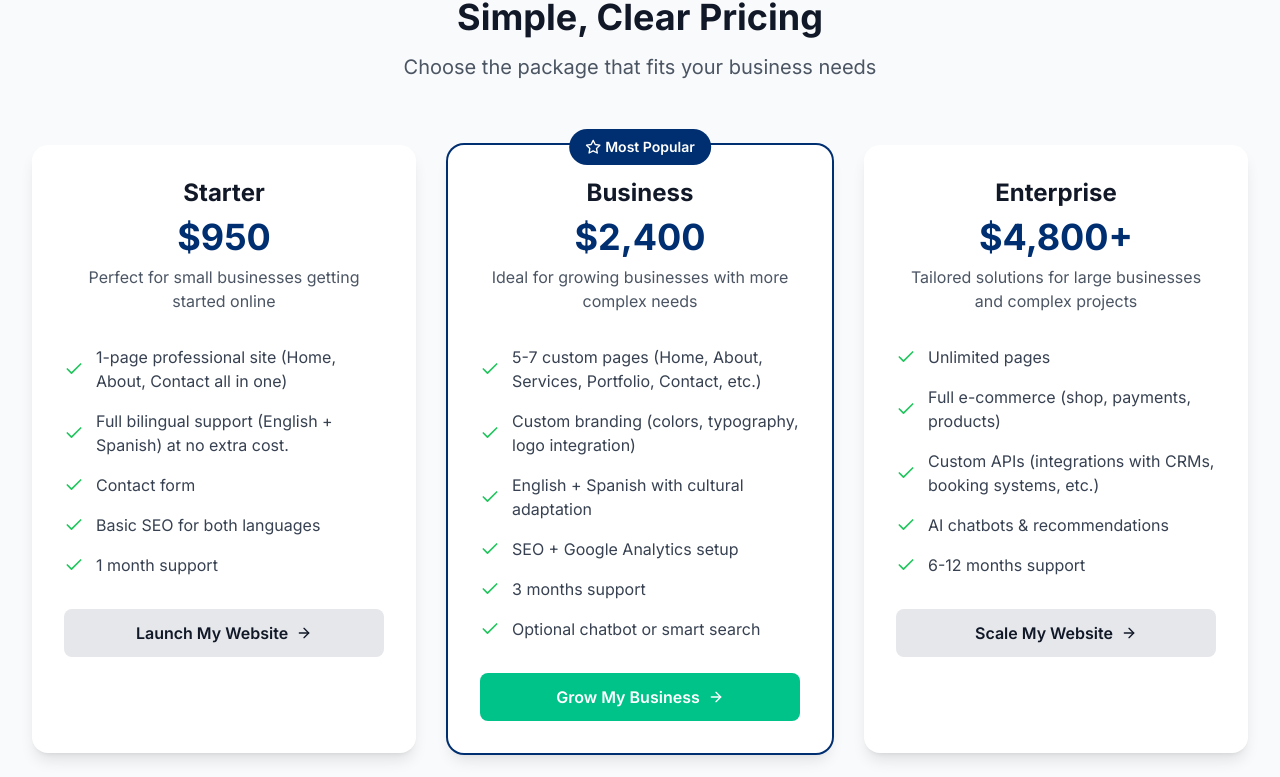
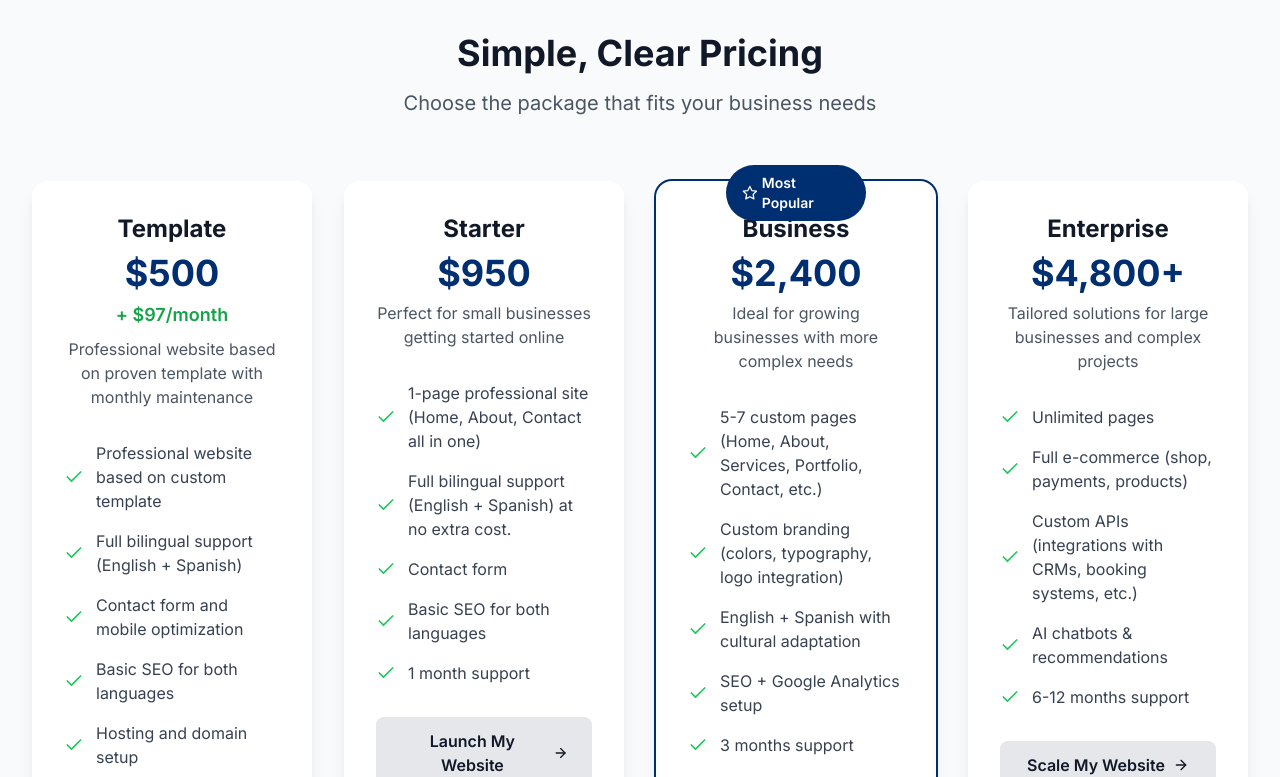
Before and after one commit to IberiaTech-Solutions/iberiatech, a Next.js app: page / in a window 1280 px wide. Shown: the part 1977-2754 px from the top of the page. Built offline with nearby package versions, Linux system fonts and the light colour scheme.

Commit message:
Add template-based pricing service and pricing navigation

```diff
--- a/components/Header.tsx
+++ b/components/Header.tsx
@@ -20,6 +20,7 @@ export default function Header() {
     { key: 'nav.home', href: '#home' },
     { key: 'nav.about', href: '#about' },
     { key: 'nav.services', href: '#services' },
+    { key: 'nav.pricing', href: '#pricing' },
     { key: 'nav.portfolio', href: '#portfolio' },
     { key: 'nav.contact', href: '#contact' },
   ]
--- a/components/LanguageProvider.tsx
+++ b/components/LanguageProvider.tsx
@@ -18,6 +18,7 @@ const translations = {
     'nav.home': 'Home',
     'nav.about': 'About',
     'nav.services': 'Services',
+    'nav.pricing': 'Pricing',
     'nav.portfolio': 'Portfolio',
     'nav.contact': 'Contact',
     'hero.title': 'We build modern websites that bring you more customers',
@@ -49,6 +50,8 @@ const translations = {
     'services.support.desc': 'Comprehensive care plans including backups, updates, security monitoring, and technical support.',
     'pricing.title': 'Simple, Clear Pricing',
     'pricing.subtitle': 'Choose the package that fits your business needs',
+    'pricing.template.name': 'Template',
+    'pricing.template.desc': 'Professional website based on proven template with monthly maintenance',
     'pricing.starter.name': 'Starter',
     'pricing.starter.desc': 'Perfect for small businesses getting started online',
     'pricing.business.name': 'Business',
@@ -57,6 +60,7 @@ const translations = {
     'pricing.enterprise.desc': 'Tailored solutions for large businesses and complex projects',
     'pricing.popular': 'Most Popular',
     'pricing.getstarted': 'Get Started',
+    'pricing.cta.template': 'Get Template Website',
     'pricing.cta.starter': 'Launch My Website',
     'pricing.cta.business': 'Grow My Business',
     'pricing.cta.enterprise': 'Scale My Website',
@@ -143,6 +147,7 @@ const translations = {
     'nav.home': 'Inicio',
     'nav.about': 'Acerca de',
     'nav.services': 'Servicios',
+    'nav.pricing': 'Precios',
     'nav.portfolio': 'Portafolio',
     'nav.contact': 'Contacto',
     'hero.title': 'Construimos sitios web modernos que te traen más clientes',
@@ -201,6 +206,8 @@ const translations = {
     'contact.form.sending': 'Enviando...',
     'pricing.title': 'Precios Simples y Claros',
     'pricing.subtitle': 'Elija el paquete que se adapte a las necesidades de su empresa',
+    'pricing.template.name': 'Plantilla',
+    'pricing.template.desc': 'Sitio web profesional basado en plantilla probada con mantenimiento mensual',
     'pricing.starter.name': 'Básico',
     'pricing.starter.desc': 'Perfecto para pequeñas empresas que comienzan en línea',
     'pricing.business.name': 'Empresarial',
@@ -209,6 +216,7 @@ const translations = {
     'pricing.enterprise.desc': 'Soluciones personalizadas para grandes empresas y proyectos complejos',
     'pricing.popular': 'Más Popular',
     'pricing.getstarted': 'Comenzar',
+    'pricing.cta.template': 'Obtener Sitio con Plantilla',
     'pricing.cta.starter': 'Lanzar Mi Sitio Web',
     'pricing.cta.business': 'Hacer Crecer Mi Negocio',
     'pricing.cta.enterprise': 'Escalar Mi Sitio Web',
--- a/components/PricingSection.tsx
+++ b/components/PricingSection.tsx
@@ -8,6 +8,34 @@ export default function PricingSection() {
   const { t, language } = useLanguage()
 
   const pricingPlans = [
+    {
+      nameKey: 'pricing.template.name',
+      price: language === 'es' ? '€500' : '$500',
+      monthlyPrice: language === 'es' ? '€97/mes' : '$97/month',
+      descriptionKey: 'pricing.template.desc',
+      ctaKey: 'pricing.cta.template',
+      features: language === 'es' ? [
+        'Sitio web profesional basado en plantilla personalizada',
+        'Soporte bilingüe completo (Inglés + Español)',
+        'Formulario de contacto y optimización móvil',
+        'SEO básico para ambos idiomas',
+        'Configuración de hosting y dominio',
+        'Certificado SSL incluido',
+        '1 mes de soporte inicial',
+        'Mantenimiento mensual incluido'
+      ] : [
+        'Professional website based on custom template',
+        'Full bilingual support (English + Spanish)',
+        'Contact form and mobile optimization',
+        'Basic SEO for both languages',
+        'Hosting and domain setup',
+        'SSL certificate included',
+        '1 month initial support',
+        'Monthly maintenance included'
+      ],
+      popular: false,
+      isTemplate: true
+    },
     {
       nameKey: 'pricing.starter.name',
       price: language === 'es' ? '€950' : '$950',
@@ -90,7 +118,7 @@ export default function PricingSection() {
           </p>
         </motion.div>
 
-        <div className="grid grid-cols-1 md:grid-cols-3 gap-8">
+        <div className="grid grid-cols-1 md:grid-cols-2 lg:grid-cols-4 gap-8">
           {pricingPlans.map((plan, index) => (
             <motion.div
               key={`pricing-plan-${index}`}
@@ -118,6 +146,11 @@ export default function PricingSection() {
                 <div className="text-4xl font-bold text-primary-800 mb-2">
                   {plan.price}
                 </div>
+                {plan.monthlyPrice && (
+                  <div className="text-lg font-semibold text-accent-600 dark:text-accent-400 mb-2">
+                    + {plan.monthlyPrice}
+                  </div>
+                )}
                 <p className="text-gray-600 dark:text-gray-300">
                   {t(plan.descriptionKey)}
                 </p>
--- a/components/ServicesSection.tsx
+++ b/components/ServicesSection.tsx
@@ -13,6 +13,12 @@ export default function ServicesSection() {
   const [canScrollRight, setCanScrollRight] = useState(true)
 
   const services = [
+    {
+      icon: FiCode,
+      title: language === 'es' ? 'Sitio Web con Plantilla Profesional - $500 + $97/mes' : 'Professional Template Website - $500 + $97/month',
+      description: language === 'es' ? 'Sitio web profesional basado en plantilla probada con mantenimiento mensual incluido. Perfecto para pequeñas empresas que quieren un sitio web profesional sin la inversión inicial alta.' : 'Professional website based on proven template with monthly maintenance included. Perfect for small businesses that want a professional website without the high initial investment.',
+      features: language === 'es' ? ['Sitio web profesional basado en plantilla', 'Mantenimiento mensual incluido', 'Soporte bilingüe completo', 'SEO básico y optimización móvil', 'Hosting y dominio incluidos'] : ['Professional website based on template', 'Monthly maintenance included', 'Full bilingual support', 'Basic SEO and mobile optimization', 'Hosting and domain included']
+    },
     {
       icon: FiMessageCircle,
       title: language === 'es' ? 'Expande tu Negocio a Nuevos Mercados' : 'Expand Your Business to New Markets',
```
